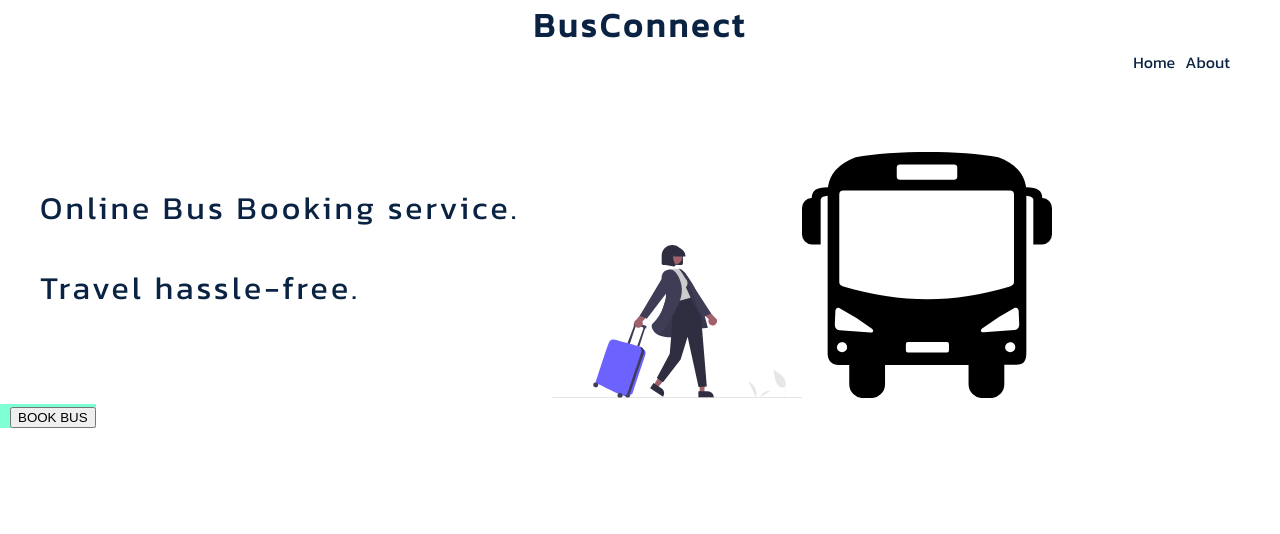
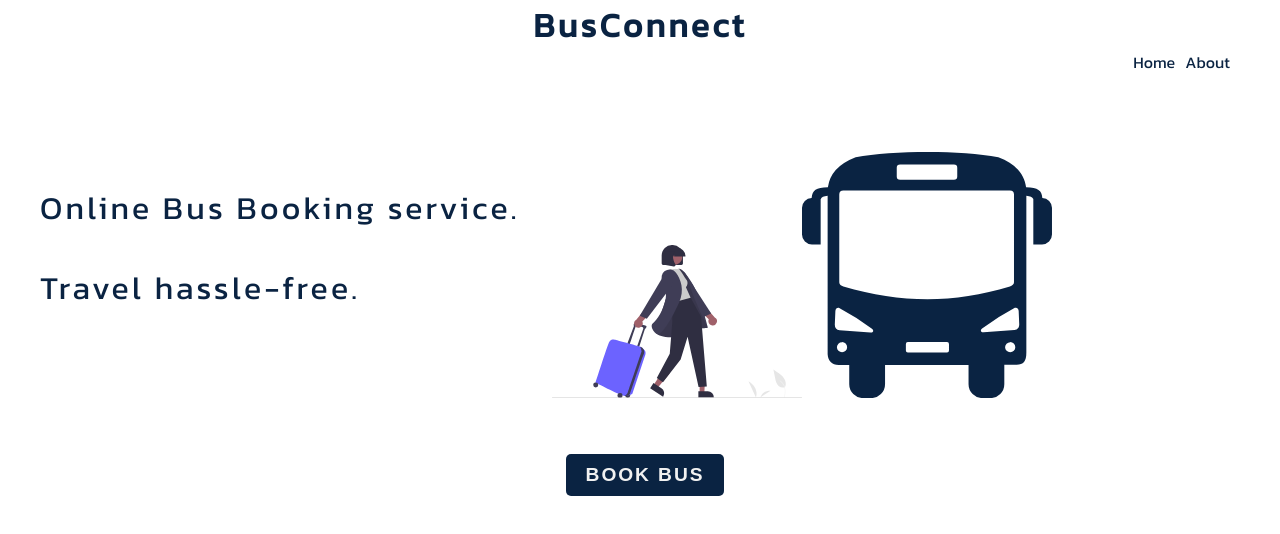
Before and after one commit to Onan-Thairu/busConnect, a React (Create React App) app: page / in a window 1280 px wide. Shown: the top 534 px of the page. Built offline with nearby package versions, Linux system fonts and the light colour scheme.

Commit message:
Style book bus button and change color of bus svg

```diff
--- a/src/components/Home.css
+++ b/src/components/Home.css
@@ -18,6 +18,22 @@ div .intro p {
 }
 
 .bookBus {
-    background-color: aquamarine;
-    text-align: center;
+    display: flex;
+    justify-content: center;
+    margin-top: 50px;
 }
+
+.bookBus button {
+    background-color: #0A2342;
+    color: #F1F1F1;
+    padding: 10px 20px;
+    font-weight: bold;
+    font-size: 1.2em;
+    letter-spacing: .1em;
+    border-radius: 5px;
+    border: none;
+}
+
+.bookBus button:hover {
+    background-color: #314c6d;
+}
--- a/src/components/Home.js
+++ b/src/components/Home.js
@@ -15,7 +15,7 @@ function Home() {
           </div>
           <div className='images'>
             <img src={traveler} alt="traveler" width="250px" />
-            <img src={bus} alt="bus" width="250px" />
+            <img src={bus} alt="bus" width="250px" id='bus' />
           </div>
         </div>
         <div className='bookButton'>
```
Also changed, not shown: src/images/bus.svg.
